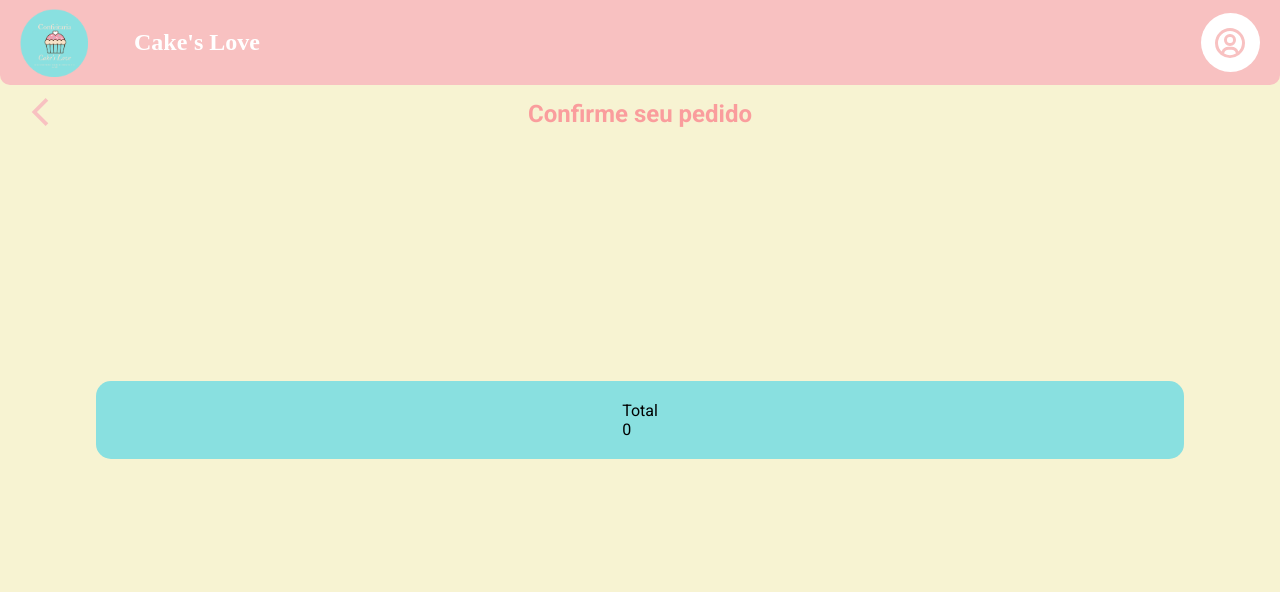
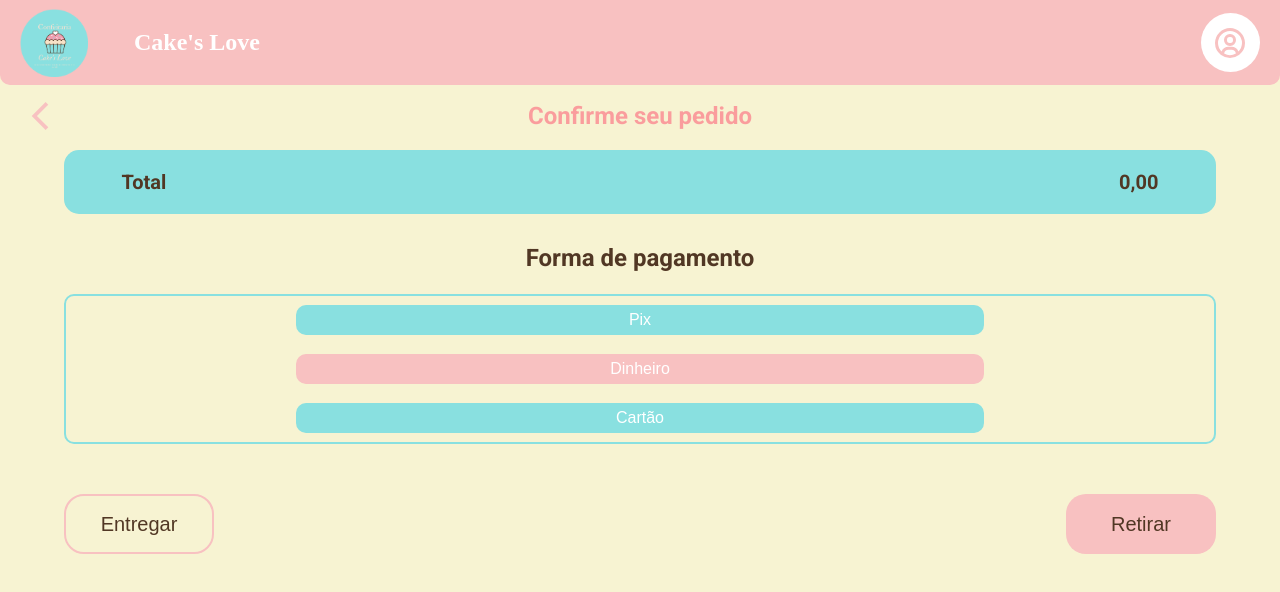
Before and after one commit to JeffMota/projeto15-cakeslove-front, a React (Create React App) app: page /confirme-pedido in a window 1280 px wide. Shown: the top 592 px of the page. Built offline with nearby package versions, Linux system fonts and the light colour scheme.

Commit message:
feat:TelaCarrinho

```diff
--- a/src/components/CardProduCarrinho.js
+++ b/src/components/CardProduCarrinho.js
@@ -45,6 +45,8 @@ const CardContainer = styled.div`
             margin-bottom: 5px;
             color: #F7F3D2;
 
+            font-size: clamp(1.2em, 5vw, 1.5em);
+
             -webkit-text-stroke-width: 1.5px;
             -webkit-text-stroke-color: #9E7972;
         }
--- a/src/components/NavBar.js
+++ b/src/components/NavBar.js
@@ -31,6 +31,8 @@ const NavContainer = styled.div`
     left: 0;
     top: 0;
 
+    z-index: 1;
+
     border-radius: 0 0 10px 10px;
 
     font-family: 'IM Fell English SC', serif;
--- a/src/components/TitlePage.js
+++ b/src/components/TitlePage.js
@@ -21,14 +21,22 @@ export default function TitlePage({ title }) {
 const TitleContainer = styled.div`
     display: flex;
     position: fixed;
-    top: 100px;
+    top: 80px;
     width: 100vw;
+    height: 60px;
 
     justify-content: center;
-    align-items: center;
+    align-items: flex-end;
+
+    z-index: 0.5;
 
     font-size: 16px;
     color: #FA9D9D;
+    background-color: #F7F3D2;
+
+    >h2{
+        margin-bottom: 10px;
+    }
 `
 const Icon = styled.div`
     position: absolute;
--- a/src/contexts/PagesContext.js
+++ b/src/contexts/PagesContext.js
@@ -4,6 +4,7 @@ export const PagesContext = createContext()
 
 export default function PagesContextProvider({ children }) {
     const [carrinho, setCarrinho] = useState([])
+
     return (
         <PagesContext.Provider value={[carrinho, setCarrinho]}>
             {children}
--- a/src/routes/Carrinho.jsx
+++ b/src/routes/Carrinho.jsx
@@ -8,20 +8,37 @@ import CardProduCarrinho from "../components/CardProduCarrinho"
 export default function CarrinhoTela() {
     const [carrinho, setCarrinho] = useContext(PagesContext)
     const [total, setTotal] = useState(0)
+    const [selected, setSelected] = useState('Dinheiro')
+    const buttons = ['Pix', 'Dinheiro', 'Cartão']
 
     useEffect(() => {
         let aux = total
-        carrinho.map(p => {
-            aux = total + Number(p.price)
-            setTotal(aux)
+        carrinho.forEach(p => {
+            aux = aux + Number(p.price)
         })
+        setTotal(aux)
     }, [])
 
     function delItem(product) {
         // eslint-disable-next-line no-restricted-globals
         if (confirm('Deseja remover esse item?')) {
-            let aux = carrinho.filter(p => p.name !== product.name)
+            let aux = []
+            let cont = 0
+            carrinho.forEach(p => {
+                if (p.name !== product.name) {
+                    aux.push(p)
+                }
+                else {
+                    if (cont === 0) {
+                        aux.push(p)
+                        cont = 1
+                    }
+                }
+            })
+
             setCarrinho(aux)
+            let j = total - Number(product.price)
+            setTotal(j)
         }
     }
 
@@ -39,11 +56,24 @@ export default function CarrinhoTela() {
                         />)
                     }
                 </ContainerCarrinhoBox>
+                <Preco>
+                    <p>Total</p>
+                    <div>{String(total.toFixed(2)).replace('.', ',')}</div>
+                </Preco>
+            </CarrinhoBox>
+            <PagamentoBox>
+                <h2>Forma de pagamento</h2>
                 <div>
-                    <p>Total</p>
-                    <div>{total}</div>
+                    {buttons.map(b =>
+                        <PagButton onClick={() => setSelected(b)} key={b} selected={(selected === b) ? true : false} >
+                            {b}
+                        </PagButton>)}
                 </div>
-            </CarrinhoBox>
+            </PagamentoBox>
+            <ButtonsContainer>
+                <button>Entregar</button>
+                <button>Retirar</button>
+            </ButtonsContainer>
         </CarrinhoContainer>
     )
 }
@@ -53,11 +83,9 @@ const CarrinhoContainer = styled.div`
     flex-direction: column;
     background-color: #F7F3D2;
     width: 100vw;
-    height: 100vh;
+    min-height: 100vh;
 
-    padding-top: 40px;
-
-    justify-content: center;
+    padding: 150px 0;
     align-items: center;
 
     overflow-y: scroll;
@@ -69,10 +97,11 @@ const CarrinhoBox = styled.div`
     display: flex;
     flex-direction: column;
     align-items: center;
-    width: 85%;
+    justify-content: space-between;
+    width: 90%;
     padding: 20px 0;
 
-    max-height: 350px;
+    max-height: 330px;
 
     overflow-y: scroll;
 
@@ -88,3 +117,71 @@ const ContainerCarrinhoBox = styled.div`
 
     overflow-y: scroll;
 `
+const Preco = styled.div`
+    font-weight: 700;
+    color: #513724;
+    font-size: 20px;
+
+    display: flex;
+    width: 90%;
+    justify-content: space-between;
+
+`
+const PagamentoBox = styled.div`
+    display: flex;
+    flex-direction: column;
+    align-items: center;
+    justify-content: space-between;
+
+    width: 90%;
+    height: 200px;
+    color:#513724;
+
+    margin-top: 30px;
+
+    >div{
+        display: flex;
+        flex-direction: column;
+        justify-content: space-around;
+        align-items: center;
+
+        border: 2px solid #89E0E0;
+        border-radius: 10px;
+        height: 150px;
+        width: 100%;
+    }
+`
+const PagButton = styled.button`
+    background-color: ${props => (props.selected) ? '#F8C1C1' : '#89E0E0'};
+    width: 60%;
+    height: 30px;
+    color: #FFFF;
+    font-size: 16px;
+
+    border: none;
+    border-radius: 10px;
+`
+const ButtonsContainer = styled.div`
+    margin-top: 50px;
+
+    display: flex;
+    width: 90%;
+    justify-content: space-between;
+
+    >button{
+        color: #513724;
+        font-size: 20px;
+        width: 150px;
+        height: 60px;
+        border-radius: 20px;
+    }
+    >:nth-child(1){
+        border: 2px solid #F8C1C1;
+        background-color: #F7F3D2;
+    }
+    >:nth-child(2){
+        border: none;
+        background-color: #F8C1C1;
+    }
+
+`
```
